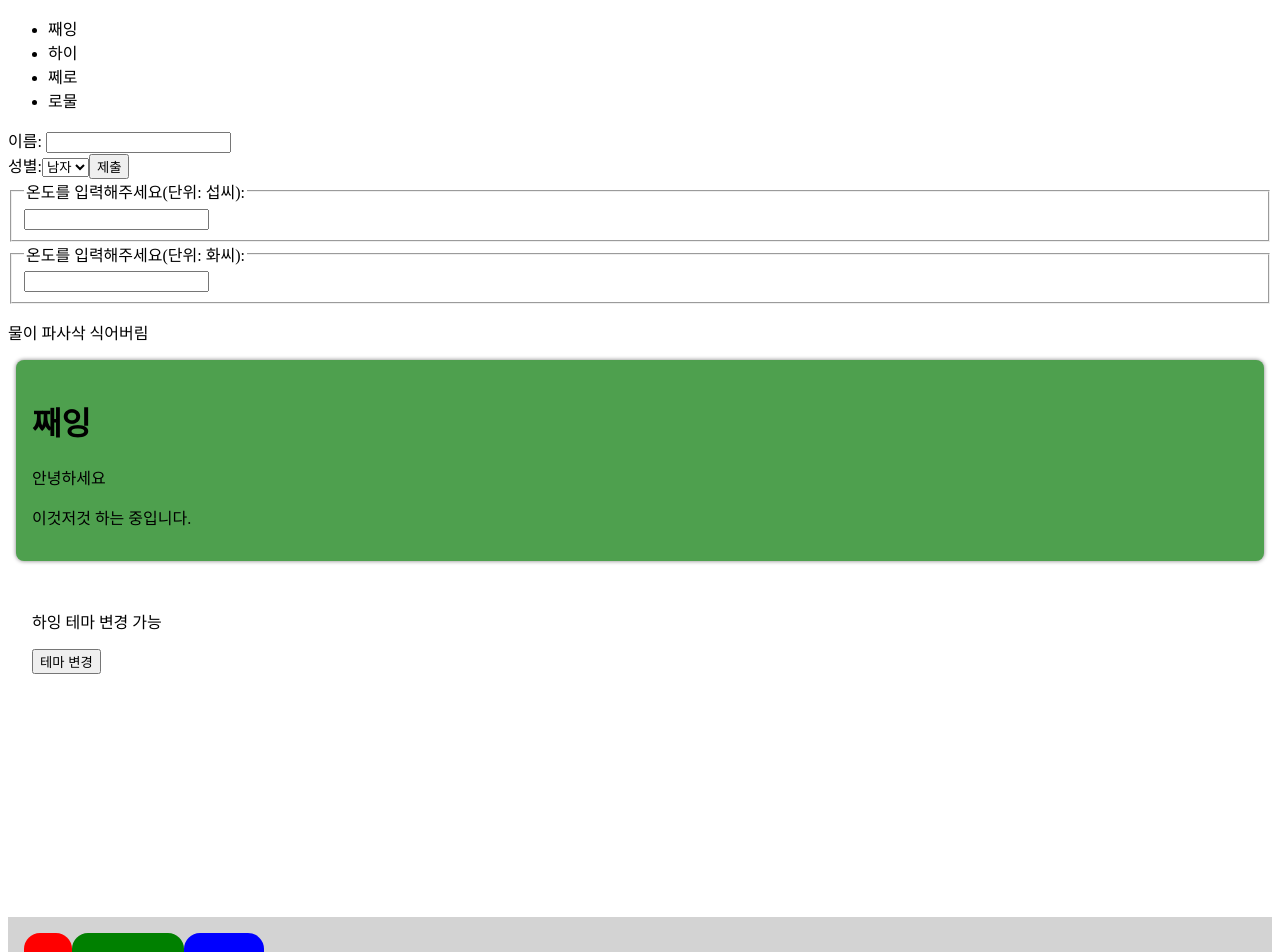
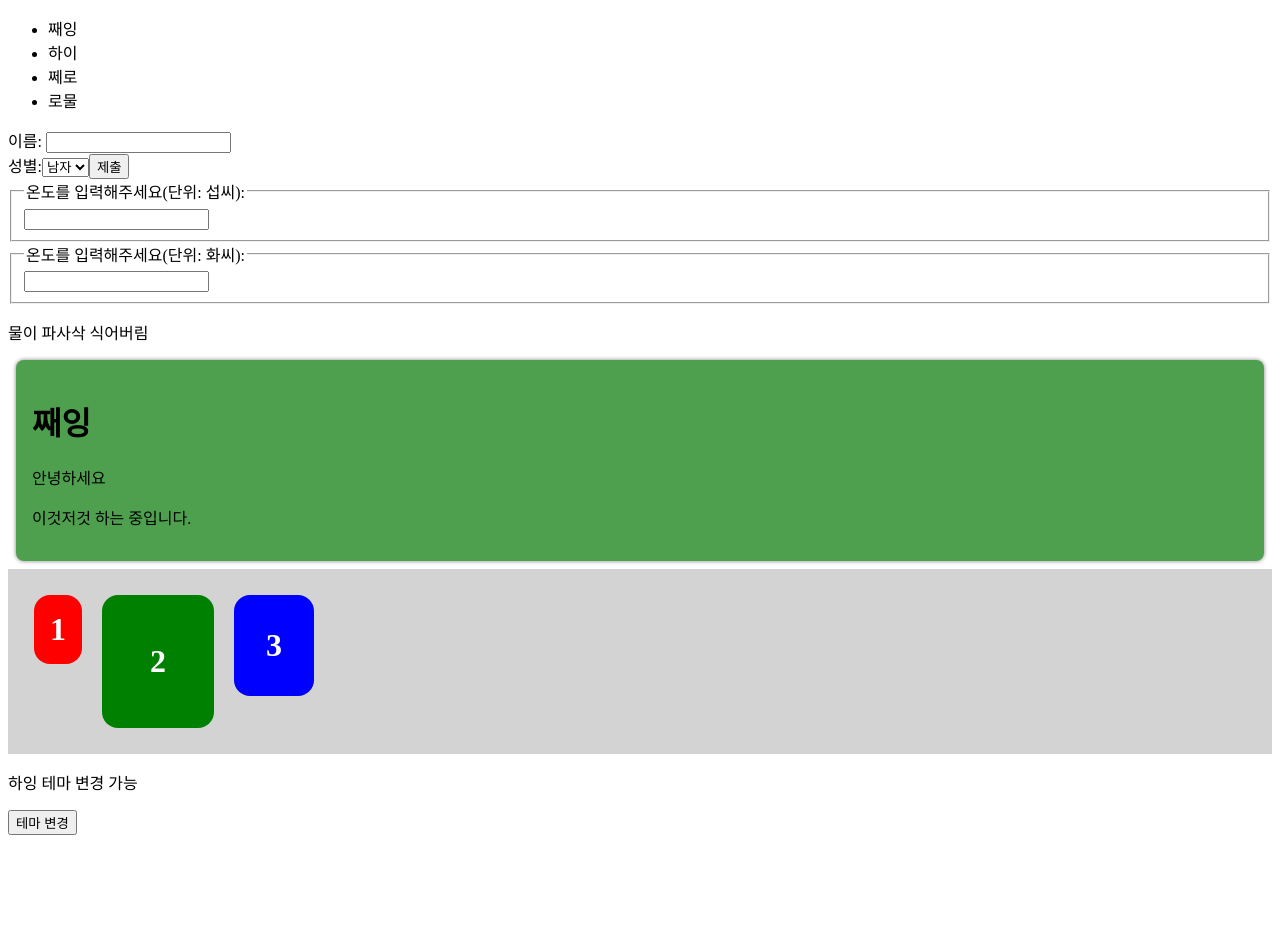
Before and after one commit to oxxun21/react_study, a React (Create React App) app: page / in a window 1280 px wide. Shown: the top 952 px of the page. Built offline with nearby package versions, Linux system fonts and the light colour scheme.

Commit message:
에러 부분 고침

```diff
--- a/src/App.js
+++ b/src/App.js
@@ -20,8 +20,8 @@ function App() {
       <SignUp />
       <Calculator />
       <ProfileCard />
+      <Blocks />
       <DarkOrLight />
-      <Blocks />
     </React.StrictMode>
   );
 }
--- a/src/exampleCode/Blocks.jsx
+++ b/src/exampleCode/Blocks.jsx
@@ -18,6 +18,7 @@ const Block = styled.div`
     font-size: 2rem;
     font-weight: bold;
     text-align: center;
+    margin: 10px;
 `;
 
 const blockItems = [
--- a/src/exampleCode/DarkOrLight.jsx
+++ b/src/exampleCode/DarkOrLight.jsx
@@ -6,9 +6,9 @@ function DarkOrLight(props) {
     const [theme, setTheme] = useState("light");
 
     const toggleTheme = useCallback(() => {
-        if (theme == "light") {
-            setTheme("drak");
-        } else if (theme == "dark") {
+        if (theme === "light") {
+            setTheme("dark");
+        } else if (theme === "dark") {
             setTheme("light");
         }
     }, [theme]);
--- a/src/exampleCode/MainContent.jsx
+++ b/src/exampleCode/MainContent.jsx
@@ -7,11 +7,10 @@ function MainContent(props) {
     return (
         <div
             style={{
-                width: "700px",
+                width: "100%",     // 왜 화면에서 넘치지?
                 height: "300px",
-                padding: "1.5rem",
-                backgroundColor: theme == "light" ? "white" : "black",
-                color: theme == "light" ? "black" : "white",
+                backgroundColor: theme === "light" ? "white" : "black",
+                color: theme === "light" ? "black" : "white",
             }}
         >
             <p>하잉 테마 변경 가능</p>
--- a/src/exampleCode/calculator.jsx
+++ b/src/exampleCode/calculator.jsx
@@ -38,7 +38,7 @@ function Calculator(props) {
     const handleFahrenheitChange = (temperature) => {
         setTemperature(temperature);
         setScale("f");
-    };
+    }
 
     const celsius = scale === "f" ? tryConvert(temperature, toCelsius) : temperature;
     const fahrenheit = scale === "c" ? tryConvert(temperature, toFahrenheit) : temperature;
@@ -48,12 +48,12 @@ function Calculator(props) {
             <TemperatureInput
                 scale="c"
                 temperature={celsius}
-                onTemperatureChage={handleCelsiusChange}
+                onTemperatureChange={handleCelsiusChange}
             />
             <TemperatureInput
                 scale="f"
                 temperature={fahrenheit}
-                onTemperatureChage={handleFahrenheitChange}
+                onTemperatureChange={handleFahrenheitChange}
             />
             <BoilingVerdict celsius={parseFloat(celsius)} />
         </div>
```
